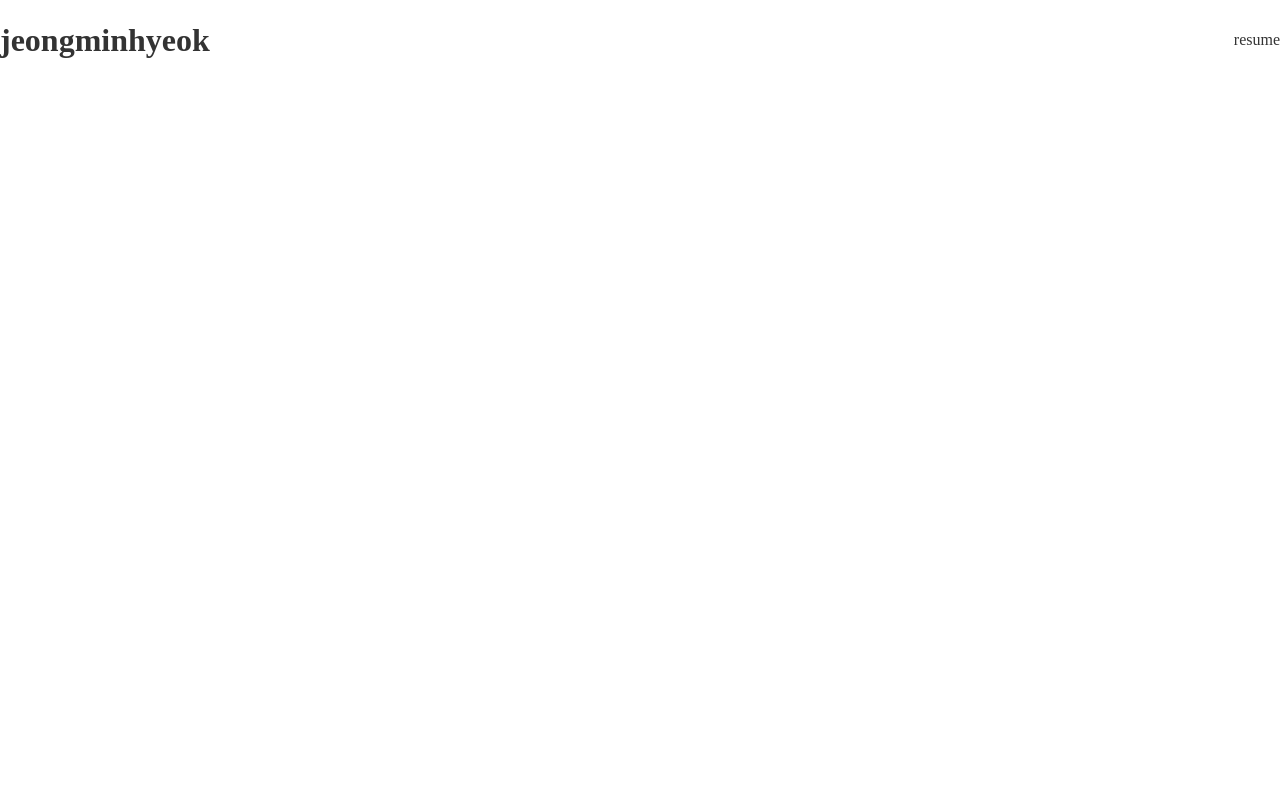
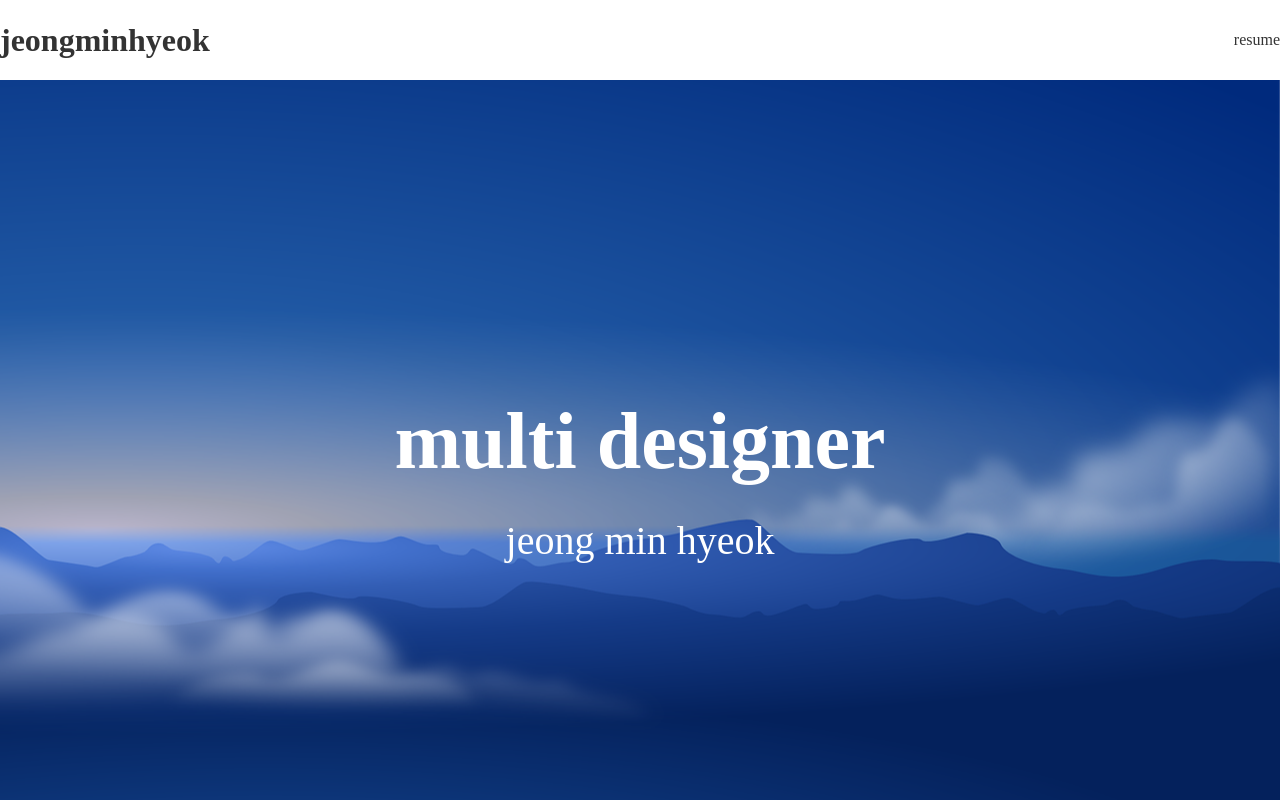
Before and after one commit to jmh8290/portfolio3, a plain HTML site: page index.html in a window 1280 px wide. Shown: the top 800 px of the page. Drawn offline with nearby package versions, Linux system fonts and the light colour scheme; a small style sheet from the web is missing.

Commit message:
Add files via upload

```diff
--- a/css/main.css
+++ b/css/main.css
@@ -36,7 +36,7 @@ header div h1 a {
 .main_visual {
     width: 100%;
     height: 800px;
-    background: url('../images/숙제/하늘.png') center center / cover no-repeat;
+    background: url('../images/images/하늘.png') center center / cover no-repeat;
     background-attachment: fixed;
     color: #fff;
     display: flex;
```
